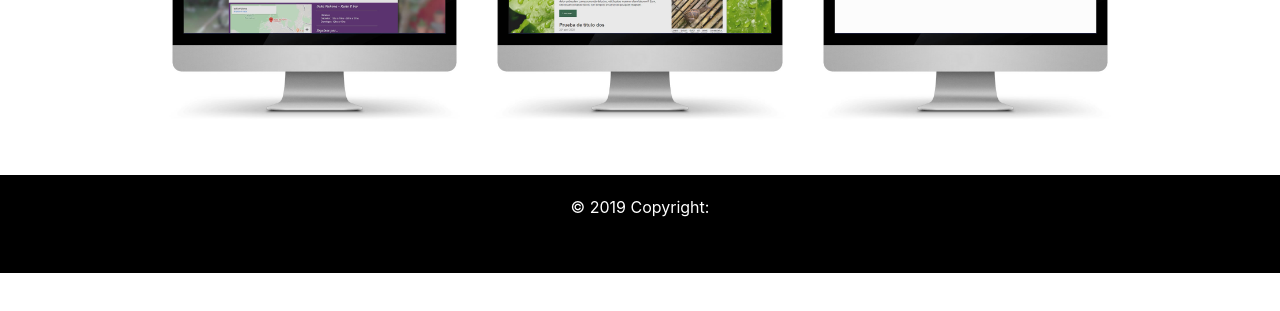
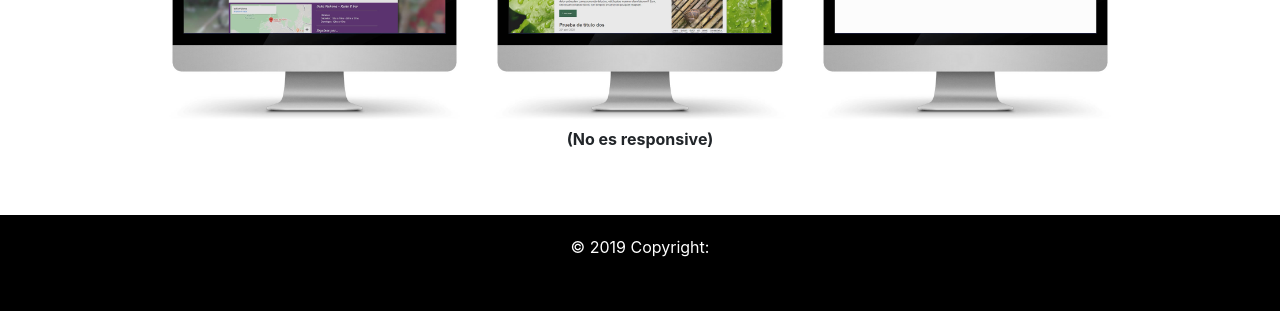
Before and after one commit to Pitunetix/Cv, a plain HTML site: page index.html in a window 1280 px wide. Shown: the part 2775-3086 px from the top of the page. Before the commit the page ends 3048 px from the top, so only its background shows below. Drawn offline with nearby package versions, Linux system fonts and the light colour scheme; a script that the page names is missing; a web font is replaced by a local one.

Commit message:
No responsive
Aclaro que el lsegundo proyecto no es responsive

```diff
--- a/css/app.css
+++ b/css/app.css
@@ -222,7 +222,9 @@ ul li i{
     width: 93%;
 }
 
-
+.no-responsive{
+    text-align: center;
+}
 
 .footer {
     padding: 2%;
--- a/index.html
+++ b/index.html
@@ -425,10 +425,9 @@
         <div class="col-sm-12">
             <div class="container"><br>
                 <div class="row mx-auto" id="imacs">
-                    <div class="col-sm-12 col-md-4"><a href="https://griusech.github.io/Bar/" target="_blank"><img src="img/pichona-pc.jpg" class="img-fluid"></a>
-
-                    </div>
-                    <div class="col-sm-12 col-md-4"><a href="https://griusech.github.io/Proyecto-Jquery/index.html" target="_blank"><img src="img/proyecto-pc.jpg" class="img-fluid"></a></div>
+                    <div class="col-sm-12 col-md-4"><a href="https://griusech.github.io/Bar/" target="_blank"><img src="img/pichona-pc.jpg" class="img-fluid"></a></div>
+                    <div class="col-sm-12 col-md-4"><a href="https://griusech.github.io/Proyecto-Jquery/index.html" target="_blank"><img src="img/proyecto-pc.jpg" class="img-fluid"></a>
+                        <p class="no-responsive"><strong>(No es responsive)</strong></p></div>
                     <div class="col-sm-12 col-md-4"><img src="img/promesas-pc.jpg" class="img-fluid"></div>
                 </div>
                 <br>
```
